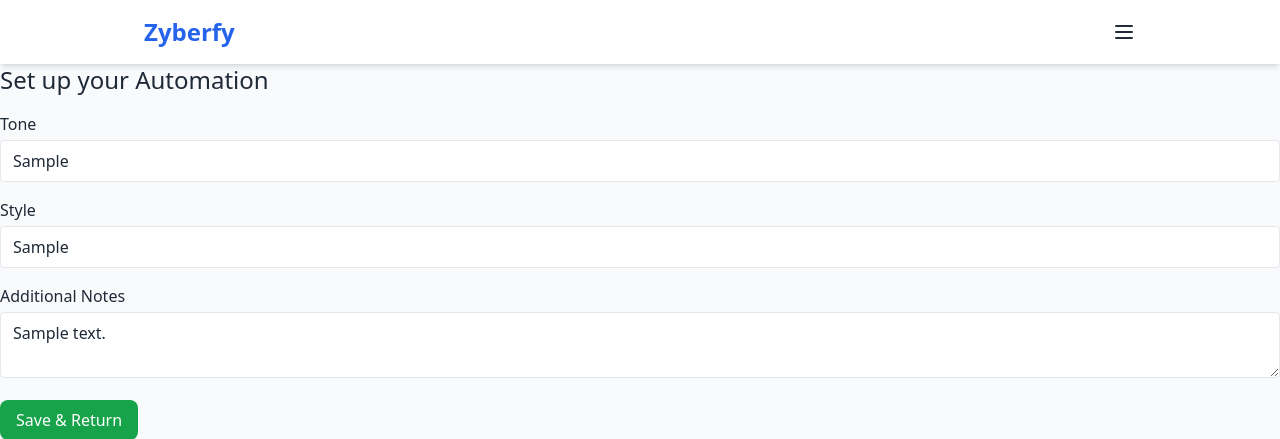
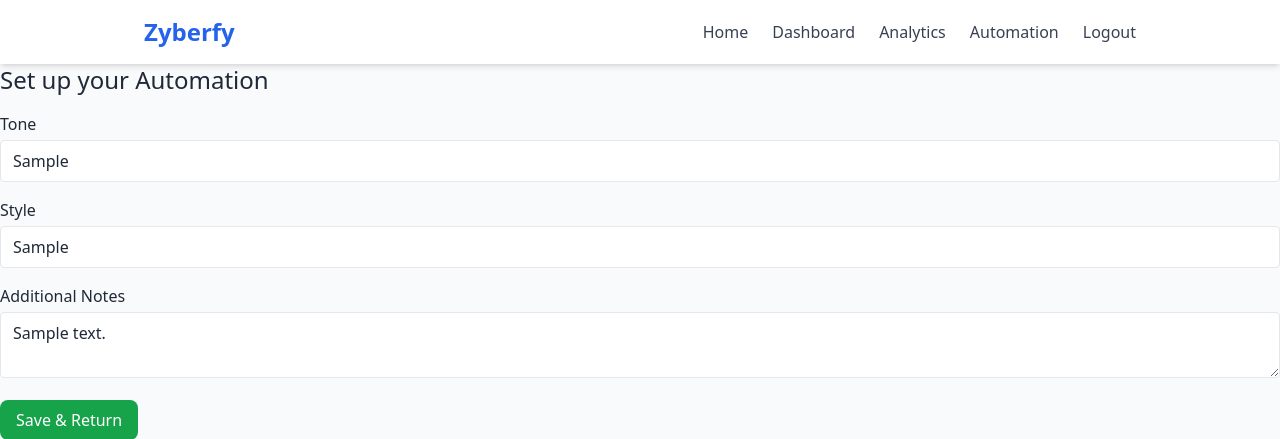
Before and after one commit to MylesGoHam/zyberfy-backend, a Flask app: page /automation in a window 1280 px wide. Shown: the top 439 px of the page. Run offline with Flask 3, Linux system fonts and the light colour scheme; the visitor is signed in with stand-in values (Sample User, id 1); tables that the repository leaves empty hold one stand-in row (values such as "Sample post"); some libraries are stand-ins or nearby versions.

Commit message:
Update base.html

```diff
--- a/templates/base.html
+++ b/templates/base.html
@@ -18,8 +18,23 @@
   <header class="bg-white shadow-md">
     <div class="max-w-5xl mx-auto flex items-center justify-between p-4">
       <a href="{{ url_for('home') }}" class="text-2xl font-bold text-blue-600">Zyberfy</a>
-      <button id="nav-toggle" class="focus:outline-none" aria-label="Toggle menu">
-        <!-- hamburger icon -->
+
+      <!-- desktop nav -->
+      <nav class="hidden md:flex space-x-6">
+        <a href="{{ url_for('home') }}"      class="text-gray-700 hover:text-blue-600">Home</a>
+        {% if session.email %}
+          <a href="{{ url_for('dashboard') }}" class="text-gray-700 hover:text-blue-600">Dashboard</a>
+          <a href="{{ url_for('analytics') }}" class="text-gray-700 hover:text-blue-600">Analytics</a>
+          <a href="{{ url_for('automation') }}" class="text-gray-700 hover:text-blue-600">Automation</a>
+          <a href="{{ url_for('logout') }}" class="text-gray-700 hover:text-blue-600">Logout</a>
+        {% else %}
+          <a href="{{ url_for('login') }}"   class="text-gray-700 hover:text-blue-600">Login</a>
+          <a href="{{ url_for('memberships') }}" class="text-gray-700 hover:text-blue-600">Sign Up</a>
+        {% endif %}
+      </nav>
+
+      <!-- mobile toggle -->
+      <button id="nav-toggle" class="md:hidden focus:outline-none" aria-label="Toggle menu">
         <svg class="w-6 h-6" fill="none" stroke="currentColor" viewBox="0 0 24 24">
           <path stroke-linecap="round" stroke-linejoin="round" stroke-width="2"
                 d="M4 6h16M4 12h16M4 18h16"/>
@@ -27,15 +42,17 @@
       </button>
     </div>
 
+    <!-- mobile menu -->
     <nav id="mobile-menu" class="hidden bg-white border-t border-gray-200 md:hidden">
       <a href="{{ url_for('home') }}"      class="block px-4 py-2 hover:bg-gray-100">Home</a>
+      {% if session.email %}
         <a href="{{ url_for('dashboard') }}" class="block px-4 py-2 hover:bg-gray-100">Dashboard</a>
         <a href="{{ url_for('analytics') }}" class="block px-4 py-2 hover:bg-gray-100">Analytics</a>
-      <a href="{{ url_for('automation') }}"class="block px-4 py-2 hover:bg-gray-100">Automation</a>
-      {% if session.email %}
-        <a href="{{ url_for('logout') }}"      class="block px-4 py-2 hover:bg-gray-100">Logout</a>
+        <a href="{{ url_for('automation') }}" class="block px-4 py-2 hover:bg-gray-100">Automation</a>
+        <a href="{{ url_for('logout') }}"    class="block px-4 py-2 hover:bg-gray-100">Logout</a>
       {% else %}
         <a href="{{ url_for('login') }}"       class="block px-4 py-2 hover:bg-gray-100">Login</a>
+        <a href="{{ url_for('memberships') }}" class="block px-4 py-2 hover:bg-gray-100">Sign Up</a>
       {% endif %}
     </nav>
   </header>
@@ -47,10 +64,13 @@
     // mobile-menu toggle
     const toggle = document.getElementById("nav-toggle");
     const menu   = document.getElementById("mobile-menu");
-  toggle?.addEventListener("click", ()=> menu.classList.toggle("hidden"));
+    toggle?.addEventListener("click", () => {
+      menu.classList.toggle("hidden");
+    });
+
     // fade-in helper
-  window.addEventListener("DOMContentLoaded", ()=>
-    document.querySelectorAll(".fade-in").forEach(el=>el.classList.add("opacity-100"))
+    window.addEventListener("DOMContentLoaded", () =>
+      document.querySelectorAll(".fade-in").forEach(el => el.classList.add("opacity-100"))
     );
   </script>
   {% endblock %}
```
Lines whose indentation alone changed are shown as unchanged.
